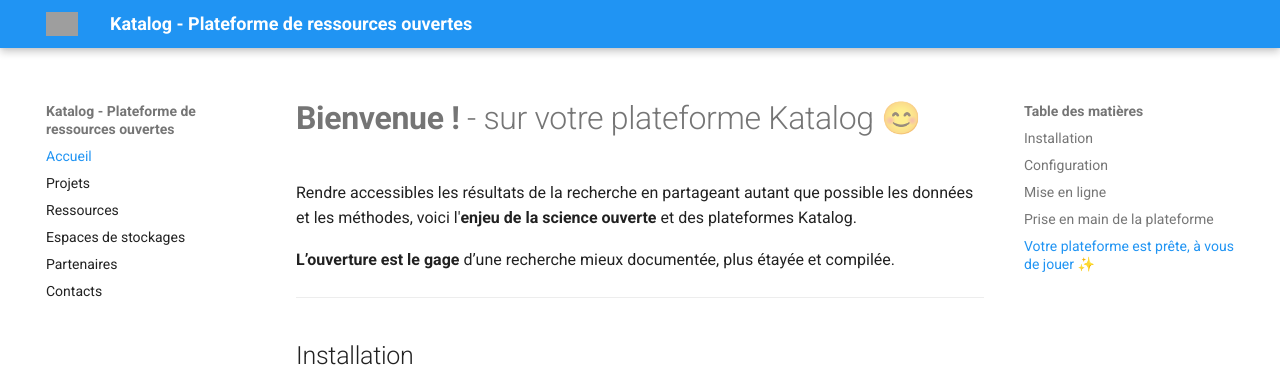
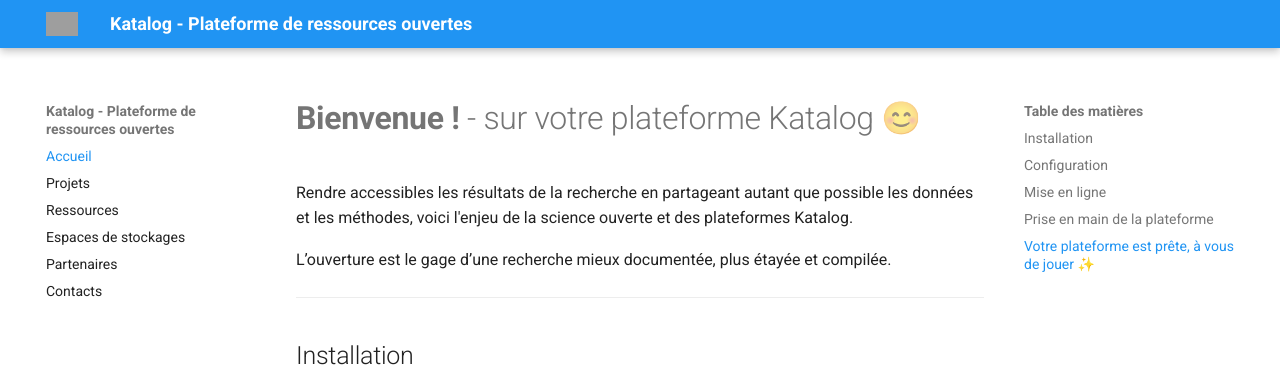
Before and after one commit to Konsilion/katalog-template, an MkDocs documentation site: the page built from docs/index.md, in a window 1280 px wide and 1379 px high. Shown: the top 392 px of the window. Built offline with MkDocs 1.6.1 and Material for MkDocs 9.7.7, drawn with Linux system fonts in a browser that asks for light colours; grey boxes are pictures that could not be loaded.

```diff
--- a/docs/index.md
+++ b/docs/index.md
@@ -1,8 +1,8 @@
 # **Bienvenue !** - sur votre plateforme Katalog 😊
 
-Rendre accessibles les résultats de la recherche en partageant autant que possible les données et les méthodes, voici l'**enjeu de la science ouverte** et des plateformes Katalog.
+Rendre accessibles les résultats de la recherche en partageant autant que possible les données et les méthodes, voici l'enjeu de la science ouverte et des plateformes Katalog.
 
-**L’ouverture est le gage** d’une recherche mieux documentée, plus étayée et compilée.
+L’ouverture est le gage d’une recherche mieux documentée, plus étayée et compilée.
 
 ---
 
```
